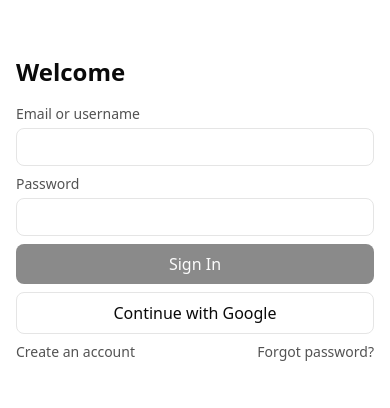
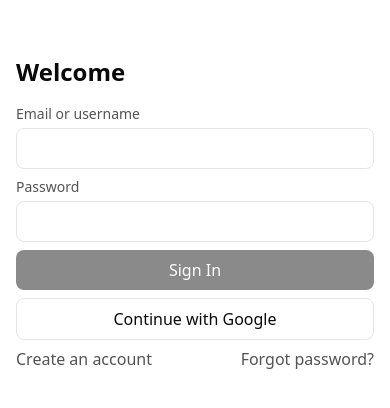
Before and after one commit to franznean14/millennial-reign-app, a Next.js app: page /login in a window 390 px wide. Shown: the top 408 px of the page. Built offline with nearby package versions, Linux system fonts and the light colour scheme; no server answers.

Commit message:
Mobile UX: prevent input zoom and page zoom; set viewport initialScale=1, maximumScale=1, userScalable=no; ensure controls use >=16px font

```diff
--- a/src/app/globals.css
+++ b/src/app/globals.css
@@ -119,4 +119,13 @@
   body {
     @apply bg-background text-foreground;
   }
+  /* Prevent iOS Safari auto-zoom on inputs by keeping a minimum font-size */
+  input, select, textarea, button {
+    font-size: 16px;
+  }
+  /* Reduce double-tap to zoom and gesture zooming for app-like feel */
+  html {
+    -webkit-text-size-adjust: 100%;
+    touch-action: manipulation;
+  }
 }
--- a/src/app/layout.tsx
+++ b/src/app/layout.tsx
@@ -56,5 +56,9 @@ export default function RootLayout({
 
 // Enable iOS safe-area env vars (for bottom nav padding)
 export const viewport: Viewport = {
+  width: "device-width",
+  initialScale: 1,
+  maximumScale: 1,
+  userScalable: false,
   viewportFit: "cover",
 };
```
